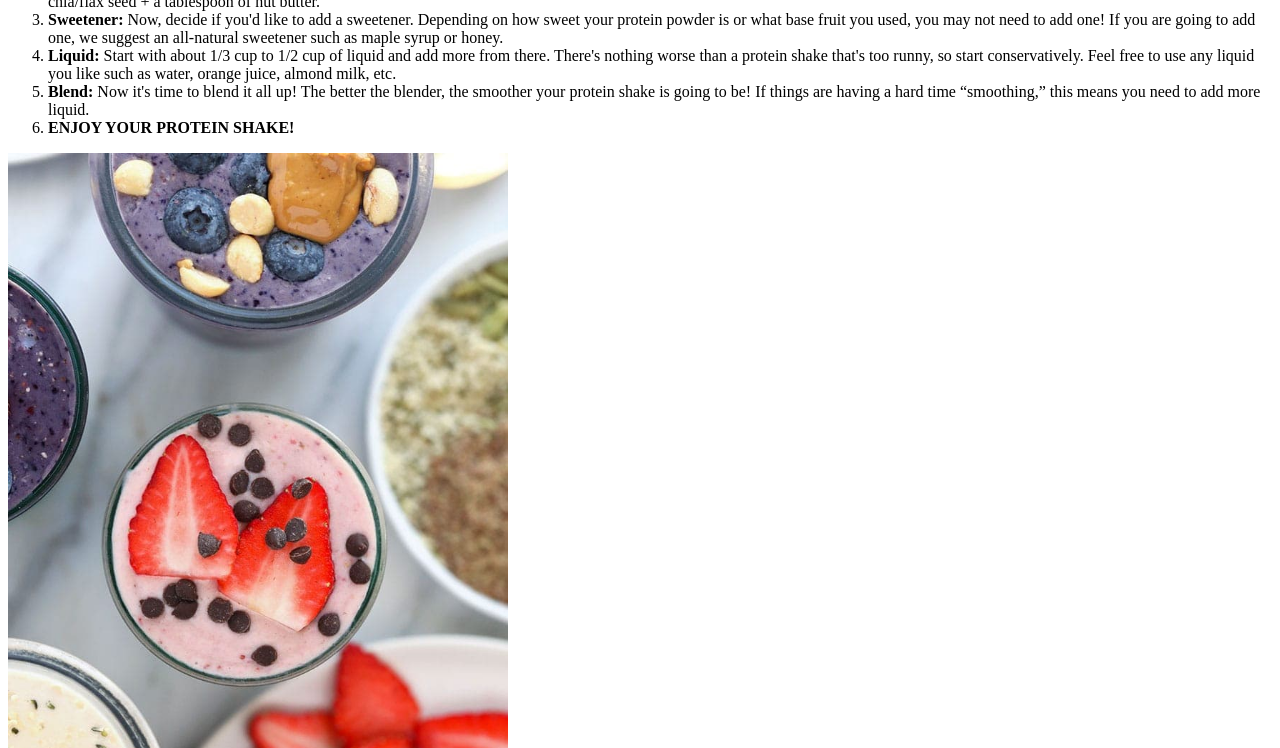
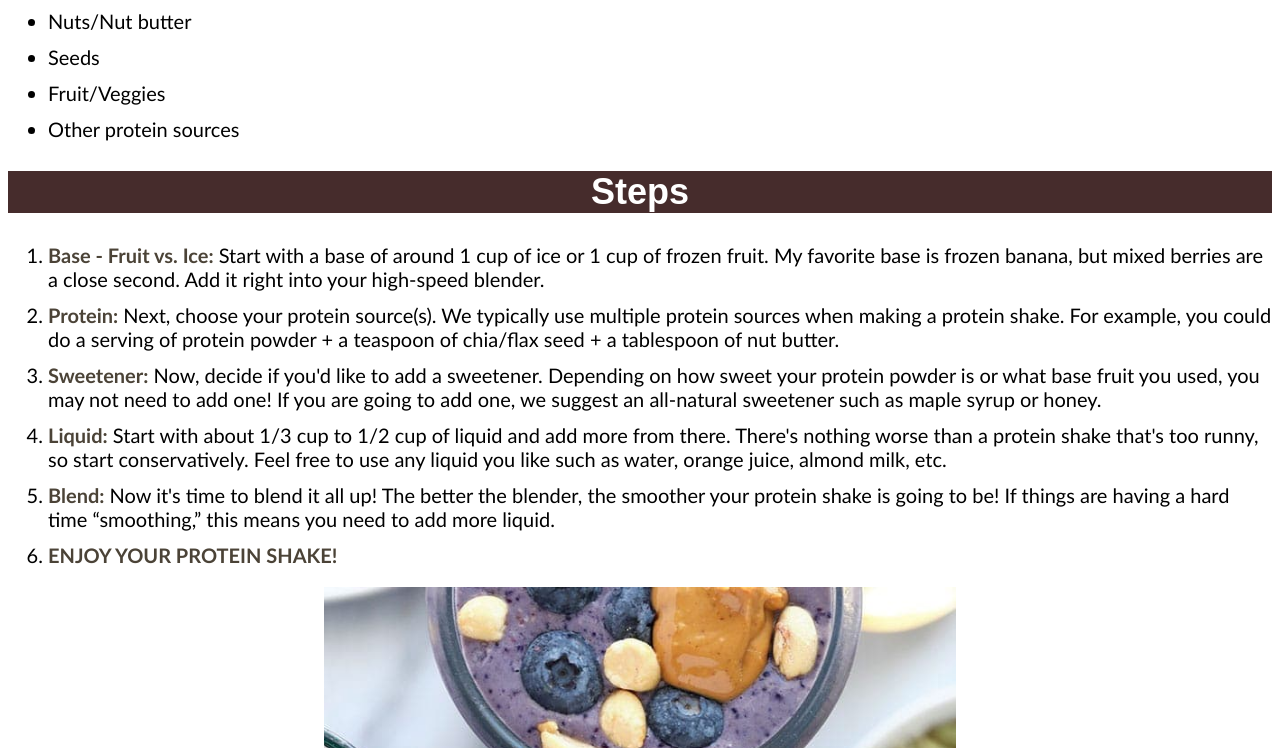
Before and after one commit to mvttn/odin-recipes, a plain HTML site: page recipes/protein-shake.html in a window 1280 px wide. Shown: the part 753-1501 px from the top of the page. Drawn offline with Linux system fonts and the light colour scheme.

Commit message:
Add styles

```diff
--- /dev/null
+++ b/css/protein-shake.css
@@ -0,0 +1,41 @@
+img {
+  height: auto;
+  width: 500px;
+  display: block;
+  margin-left: auto;
+  margin-right: auto;
+  width: 50%;
+}
+
+h1,
+h2 {
+  background-color: rgb(70, 44, 44);
+  color: white;
+  font-size: 36px;
+  font-family: Copperplate, Arial, Helvetica, sans-serif;
+  font-weight: bold;
+  text-align: center;
+}
+
+h1 {
+  font-size: 48px;
+}
+
+p {
+  text-align: center;
+  font-size: 20px;
+  font-family: "Gill Sans", "Gill Sans MT", Calibri, "Trebuchet MS", sans-serif;
+}
+
+ul,
+ol,
+li {
+  text-align: left;
+  margin-top: 12px;
+  font-size: 20px;
+  font-family: "Gill Sans", "Gill Sans MT", Calibri, "Trebuchet MS", sans-serif;
+}
+
+strong {
+  color: #4b4337;
+}
--- a/recipes/protein-shake.html
+++ b/recipes/protein-shake.html
@@ -4,6 +4,7 @@
     <meta charset="UTF-8" />
     <meta name="viewport" content="width=device-width, initial-scale=1.0" />
     <title>Protein Shake Recipe</title>
+    <link rel="stylesheet" href="../css/protein-shake.css" />
   </head>
   <body>
     <h1>Protein Shake</h1>
```
